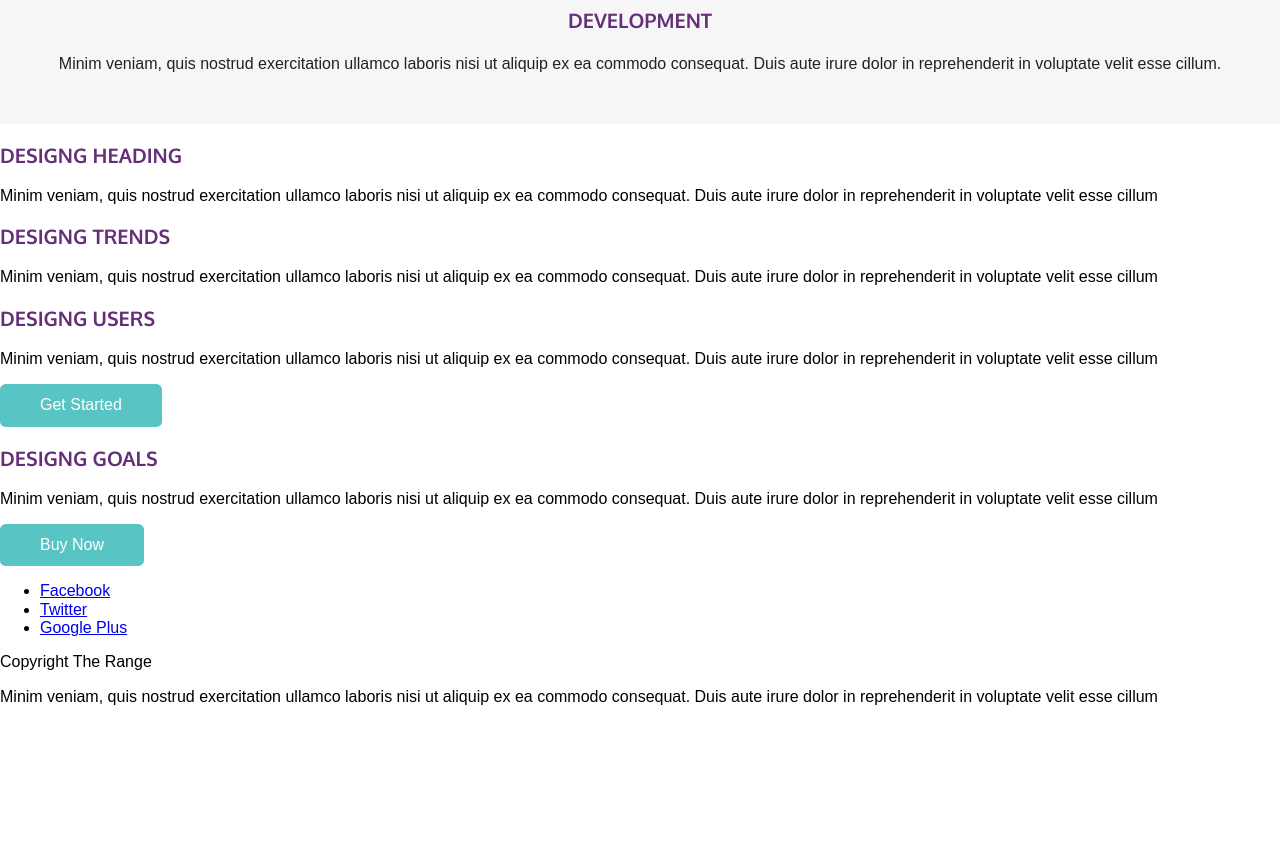
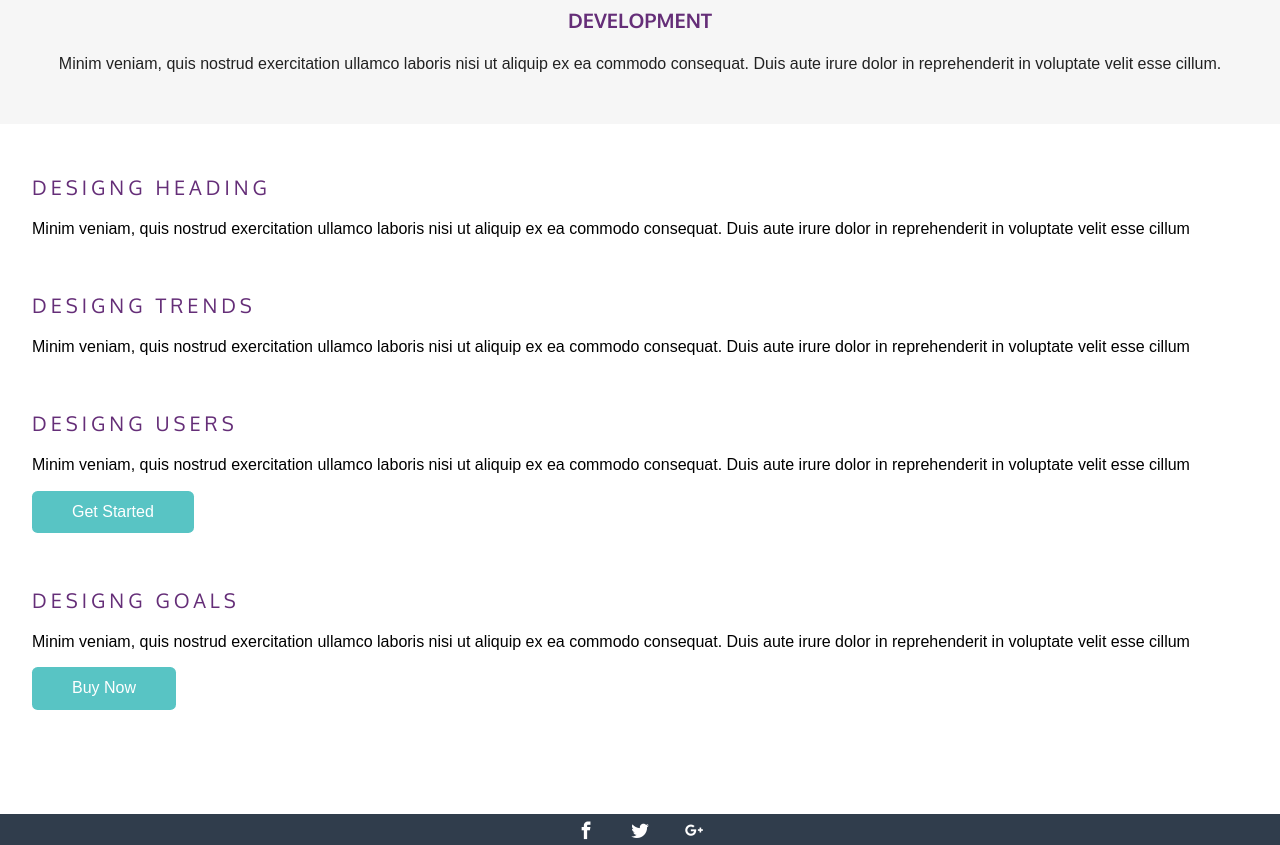
Before and after one commit to allc0de/range_hotels, a plain HTML site: page index.html in a window 1280 px wide. Shown: the part 1060-1905 px from the top of the page. Before the commit the page ends 1782 px from the top, so only its background shows below. Drawn offline with Linux system fonts and the light colour scheme; files whose address does not match are found by name.

Commit message:
css done

```diff
--- a/css/style.css
+++ b/css/style.css
@@ -90,3 +90,61 @@ h1, h2, h3, h4, h5, h6{
     font-size: 3.5em;
     color:  #652e78;
 }
+
+.main-content{
+    padding: 2em;
+}
+
+.main-content p{
+    line-height: 1.2em;
+}
+
+.main-content-article{
+    margin-bottom: 3.5em;
+}
+
+.main-content-title{
+    font-size: 1.25em;
+    color: #652e78;
+    text-transform: uppercase;
+    letter-spacing: .2em;
+    font-weight: normal;
+}
+
+.footer{
+    background: #25303e;
+    color: #83969f;
+    text-align: center;
+    padding-bottom: 2em;
+}
+
+.footer-menushare{
+    background: #303d4c;
+    padding: .5em;
+}
+
+.hidden{
+    height: 0;
+    width: 0;
+    overflow: hidden;
+    opacity: 0;
+    display: block;
+}
+
+.footer-menushare ul{
+    list-style: none;
+    margin: 0;
+    padding: 0;
+    display: inline-block;
+}
+
+.footer-menushare li{
+    display: inline-block;
+    padding: 0 1em;
+}
+
+.footer-menushare a{
+    font-size: 1.1em;
+    text-decoration: none;
+    color: white;
+}
--- a/index.html
+++ b/index.html
@@ -64,34 +64,34 @@
 
     <section class="main-content">
         <article class="main-content-article">
-            <h3 class="middle-content-title">Designg Heading</h3>
+            <h3 class="main-content-title">Designg Heading</h3>
             <p>Minim veniam, quis nostrud exercitation ullamco laboris nisi ut aliquip ex ea commodo consequat. Duis aute irure dolor in reprehenderit in voluptate velit esse cillum</p>
         </article>
 
         <article class="main-content-article">
-            <h3 class="middle-content-title">Designg Trends</h3>
+            <h3 class="main-content-title">Designg Trends</h3>
             <p>Minim veniam, quis nostrud exercitation ullamco laboris nisi ut aliquip ex ea commodo consequat. Duis aute irure dolor in reprehenderit in voluptate velit esse cillum</p>
         </article>
 
         <article class="main-content-article">
-            <h3 class="middle-content-title">Designg Users</h3>
+            <h3 class="main-content-title">Designg Users</h3>
             <p>Minim veniam, quis nostrud exercitation ullamco laboris nisi ut aliquip ex ea commodo consequat. Duis aute irure dolor in reprehenderit in voluptate velit esse cillum</p>
             <a href="#" class="buttom">Get Started</a>
         </article>
 
         <article class="main-content-article">
-            <h3 class="middle-content-title">Designg Goals</h3>
+            <h3 class="main-content-title">Designg Goals</h3>
             <p>Minim veniam, quis nostrud exercitation ullamco laboris nisi ut aliquip ex ea commodo consequat. Duis aute irure dolor in reprehenderit in voluptate velit esse cillum</p>
             <a href="#" class="buttom">Buy Now</a>
         </article>
 
     </section >
 
-    <footer>
-        <ul>
-            <li><a href="#">Facebook</a></li>
-            <li><a href="#">Twitter</a></li>
-            <li><a href="#">Google Plus</a></li>
+    <footer class="footer">
+        <ul class="footer-menushare">
+            <li><a href="#" class="icon-facebook"><span class="hidden">Facebook</span> </a></li>
+            <li><a href="#" class="icon-twitter"><span class="hidden">Twitter</span></a></li>
+            <li><a href="#" class="icon-google-plus"><span class="hidden">Google Plus</span></a></li>
         </ul>
         <p>Copyright The Range</p>
         <p>
```
